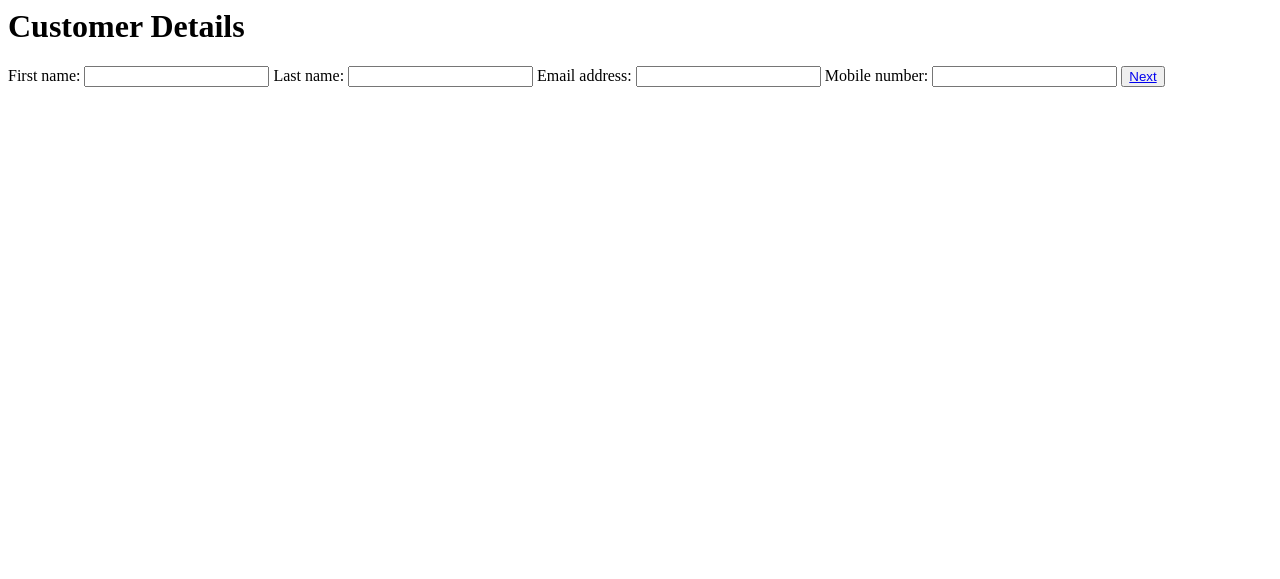
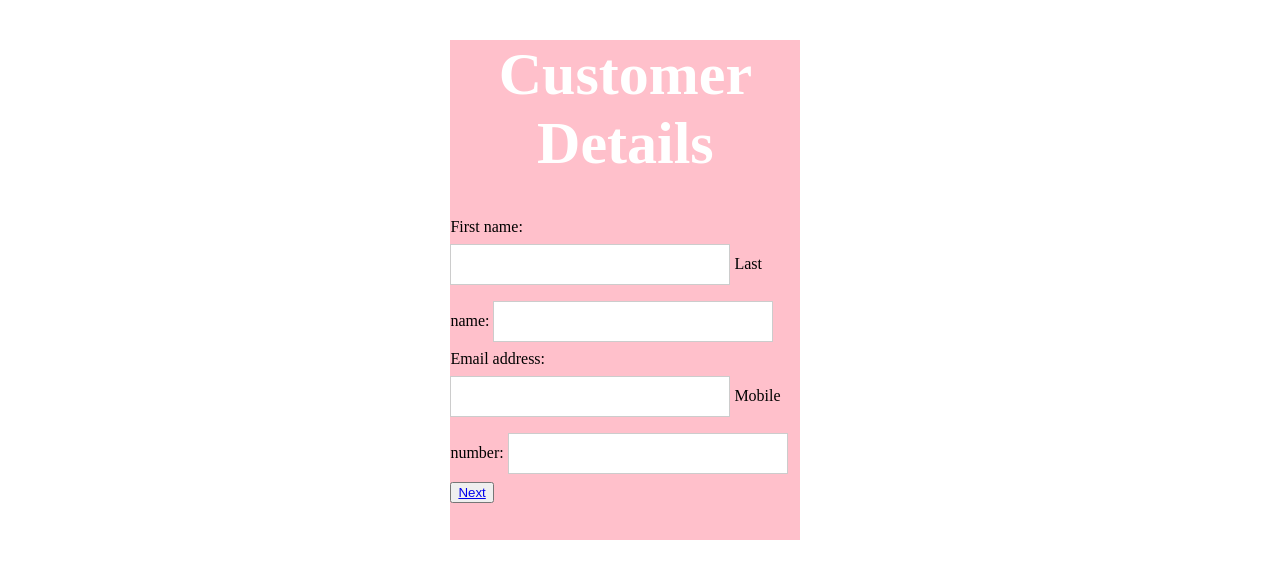
Before and after one commit to Suhail270/Appointment-Scheduling, a Django app: page /sales/custreg/ in a window 1280 px wide. Shown: the top 579 px of the page. Run offline with Django 4.2, Linux system fonts and the light colour scheme.

Commit message:
little bit of css added

```diff
--- a/aptBooking/aptBooking/settings.py
+++ b/aptBooking/aptBooking/settings.py
@@ -130,7 +130,11 @@ USE_TZ = True
 # Static files (CSS, JavaScript, Images)
 # https://docs.djangoproject.com/en/4.1/howto/static-files/
 
-STATIC_URL = "static/"
+STATIC_URL = 'static/'
+STATICFILES_DIRS = (
+    os.path.join(BASE_DIR, "static/"),
+)
+
 LOGIN_REDIRECT_URL = '/'
 LOGOUT_REDIRECT_URL = '/users/login/'
 
--- a/aptBooking/sales/forms.py
+++ b/aptBooking/sales/forms.py
@@ -4,10 +4,10 @@ from .models import TimeChoices, Customer
 # Create your forms here.
 
 class NewCustForm(forms.Form):
-    first_name = forms.CharField(max_length = 200)
-    last_name = forms.CharField(max_length = 200)
-    email_address = forms.EmailField(max_length = 200)
-    mobile_number = forms.CharField()
+    first_name = forms.CharField(max_length = 200, widget=forms.TextInput(attrs={'class' : 'custinput'}))
+    last_name = forms.CharField(max_length = 200, widget=forms.TextInput(attrs={'class' : 'custinput'}))
+    email_address = forms.EmailField(max_length = 200, widget=forms.TextInput(attrs={'class' : 'custinput'}))
+    mobile_number = forms.CharField(widget=forms.TextInput(attrs={'class' : 'custinput'}))
 
     # class Meta:
     #     model = Customer
--- a/aptBooking/sales/templates/custreg.html
+++ b/aptBooking/sales/templates/custreg.html
@@ -1,11 +1,33 @@
+{% load static %}
 
 
+<!DOCTYPE html>
+<html>
+
+<head>
+    <link rel="stylesheet" href="{% static 'css/customercss.css' %}">
+</head>
+
+<body>
+
 <!--Register-->
-<div class="container py-5">
-	<h1>Customer Details</h1>
-	<form method="POST">
-		{% csrf_token %}
-		{{ custform }}
+<div class="customerform">
+    <!-- <div class="pretty-box">
+        <h5>Book your appointment with us today!</h5>
+    </div> -->
+    <div class="custheader">
+	    <h1>Customer Details</h1>
+    </div>
+    <div class="formdetails">
+	    <form method="POST">
+		    {% csrf_token %}
+		    {{ custform }}
+    </div>
+    <div class="custbutton">
 		<button class="btn btn-primary" type="submit"><a href="/sales/appt">Next</a></button>
+    </div>
 	</form>
 </div>
+
+</body>
+</html>
--- /dev/null
+++ b/aptBooking/static/css/customercss.css
@@ -0,0 +1,31 @@
+/* .pretty-box {
+    width: 100px;
+    height: 440px;
+    margin-top: 10%;
+    background-color: pink;
+    text-align: center;
+
+} */
+
+.customerform {
+    width: 350px;
+    height: 500px;
+    position: relative;
+    margin-left: 35%;
+    background-color: pink;
+}
+
+.custheader {
+    text-align:center;
+    margin:30px 0;
+    font-size:30px;
+    color: white;
+}
+
+.custinput {
+    width: 80%;
+    padding: 12px 20px;
+    margin: 8px 0;
+    border: 1px solid #ccc;
+    box-sizing: border-box;
+}
```
